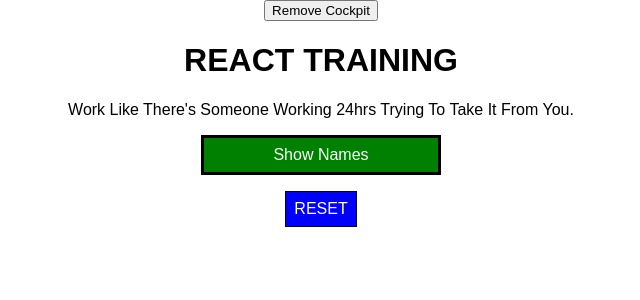
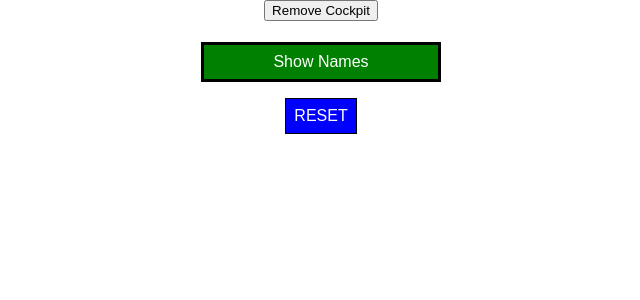
Before and after one commit to DCasely/react-complete-guide, a React app: page / in a window 1280 px wide. Shown: the top 300 px of the page, without its empty margins (319-959 px from the left). Built offline with nearby package versions, Linux system fonts and the light colour scheme.

Commit message:
alternative ways to use HOC

```diff
--- a/src/containers/App.js
+++ b/src/containers/App.js
@@ -2,7 +2,8 @@
 import Cockpit from '../components/Cockpit/Cockpit';
 import Persons from '../components/Persons/Persons';
 import Reset from '../components/Reset/Reset';
-import WithClass from '../hoc/WithClass';
+import withClass from '../hoc/withClass';
+import Aux from '../hoc/Aux';
 import './App.css';
 
 class App extends Component {
@@ -85,7 +86,7 @@
     console.log('[App.js] render');
 
     return (
-      <WithClass classes="App">
+      <Aux>
         <button
           onClick={() => {
             this.setState({ showCockpit: false });
@@ -116,9 +117,9 @@
         )}
 
         <Reset resetHandler={this.resetHandler} />
-      </WithClass>
+      </Aux>
     );
   }
 }
 
-export default App;
+export default withClass(App, 'App');
--- a/src/hoc/WithClass.js
+++ b/src/hoc/WithClass.js
@@ -1,7 +1,14 @@
 import React from 'react';
 
-const WithClass = (props) => (
-  <div className={props.classes}>{props.children}</div>
-);
+// const WithClass = (props) => (
+//   <div className={props.classes}>{props.children}</div>
+// );
 
-export default WithClass;
+const withClass = (WrappedComponent, className) => {
+  return (props) => (
+    <div className={className}>
+      <WrappedComponent />
+    </div>
+  );
+};
+export default withClass;
```
